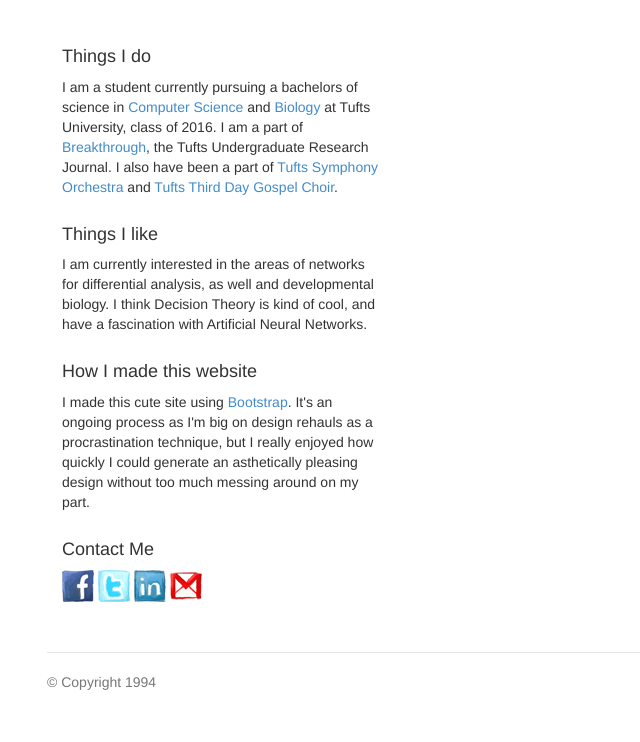
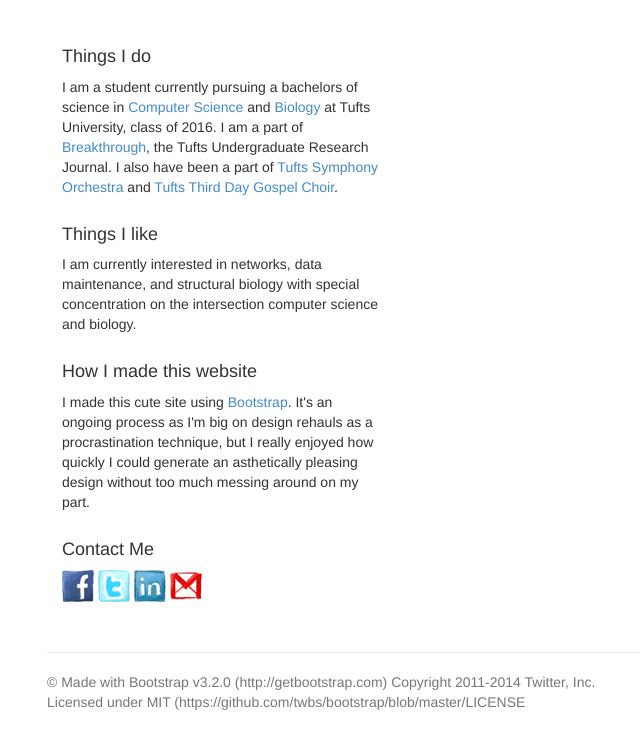
Before and after one commit to jhammelman/jhammelman.github.io, a plain HTML site: page index.html in a window 1280 px wide. Shown: the part 391-1133 px from the top of the page, without its empty margins (243-883 px from the left). Drawn offline with Linux system fonts and the light colour scheme.

Commit message:
edit license

```diff
--- a/index.html
+++ b/index.html
@@ -38,7 +38,7 @@
           <p>I am a student currently pursuing a bachelors of science in <a href="http://www.cs.tufts.edu/">Computer Science</a> and <a href="http://ase.tufts.edu/biology/">Biology</a> at Tufts University, class of 2016. I am a part of <a href="http://ase.tufts.edu/breakthrough/"> Breakthrough</a>, the Tufts Undergraduate Research Journal. I also have been a part of <a href="http://www.tuftsorchestra.com/"> Tufts Symphony Orchestra</a> and <a href="https://www.youtube.com/watch?v=GzqUij8EvsI">Tufts Third Day Gospel Choir</a>. </p>
 
           <h4>Things I like</h4>
-          <p> I am currently interested in the areas of networks for differential analysis, as well and developmental biology. I think Decision Theory is kind of cool, and have a fascination with Artificial Neural Networks. </p>
+          <p> I am currently interested in networks, data maintenance, and structural biology with special concentration on the intersection computer science and biology. </p>
 
           <h4>How I made this website</h4>
           <p>I made this cute site using <a href="http://getbootstrap.com/">Bootstrap</a>. It's an ongoing process as I'm big on design rehauls as a procrastination technique, but I really enjoyed how quickly I could generate an asthetically pleasing design without too much messing around on my part.</p>
@@ -53,7 +53,8 @@
       </div>
 
       <div class="footer">
-        <p>&copy; Copyright 1994</p>
+        <p>&copy; Made with Bootstrap v3.2.0 (http://getbootstrap.com) Copyright 2011-2014 Twitter, Inc.
+                  <br> Licensed under MIT (https://github.com/twbs/bootstrap/blob/master/LICENSE </p>
       </div>
 
     </div> <!-- /container -->
```
